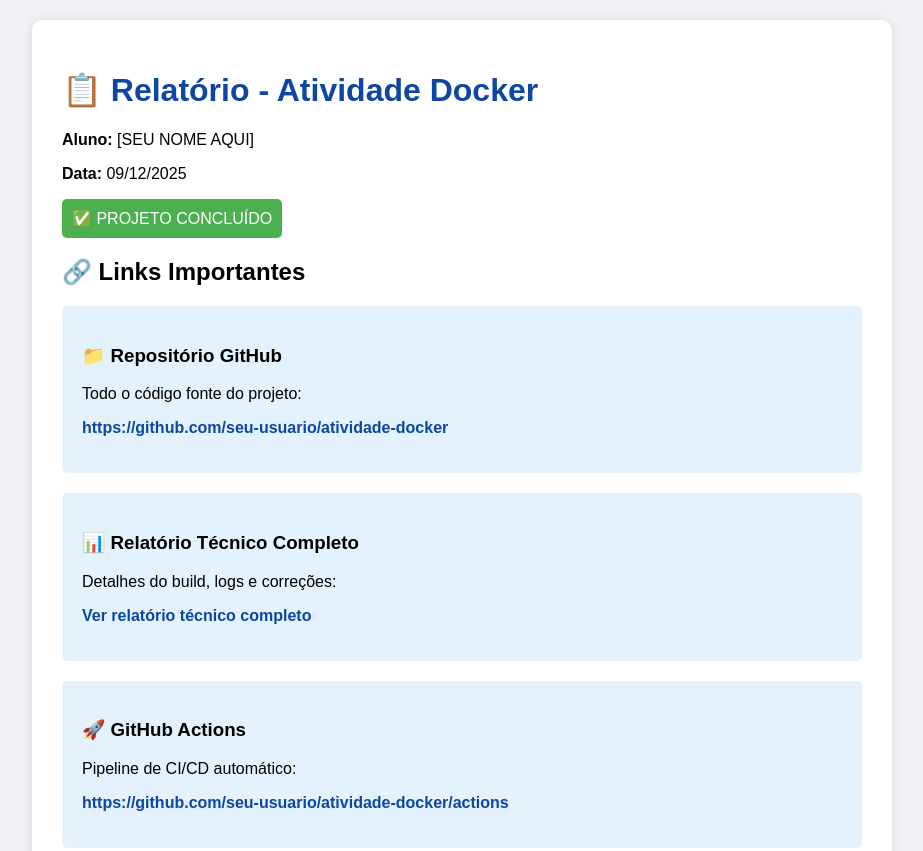
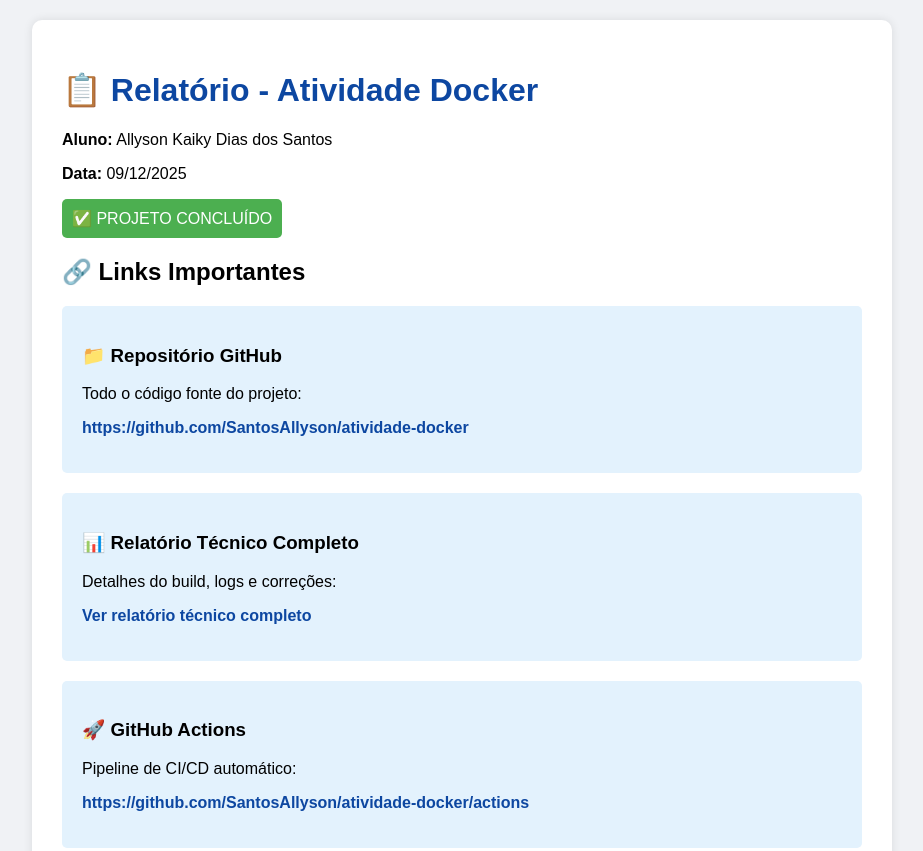
Before and after one commit to SantosAllyson/atividade-docker, a plain HTML site: page docs/index.html in a window 1280 px wide. Shown: the top 851 px of the page, without its empty margins (178-1101 px from the left). Drawn offline with Linux system fonts and the light colour scheme.

Commit message:
Links Atualizados

```diff
--- a/docs/index.html
+++ b/docs/index.html
@@ -45,7 +45,7 @@
 <body>
     <div class="container">
         <h1>📋 Relatório - Atividade Docker</h1>
-        <p><strong>Aluno:</strong> [SEU NOME AQUI]</p>
+        <p><strong>Aluno:</strong> Allyson Kaiky Dias dos Santos</p>
         <p><strong>Data:</strong> <span id="data"></span></p>
 
         <div class="status">✅ PROJETO CONCLUÍDO</div>
@@ -55,7 +55,7 @@
         <div class="link-box">
             <h3>📁 Repositório GitHub</h3>
             <p>Todo o código fonte do projeto:</p>
-            <p><a href="#" id="repo-link">https://github.com/seu-usuario/atividade-docker</a></p>
+            <p><a href="#" id="repo-link">https://github.com/SantosAllyson/atividade-docker</a></p>
         </div>
 
         <div class="link-box">
@@ -67,7 +67,7 @@
         <div class="link-box">
             <h3>🚀 GitHub Actions</h3>
             <p>Pipeline de CI/CD automático:</p>
-            <p><a href="#" id="actions-link">https://github.com/seu-usuario/atividade-docker/actions</a></p>
+            <p><a href="#" id="actions-link">https://github.com/SantosAllyson/atividade-docker/actions</a></p>
         </div>
 
         <h2>📝 Checklist de Entrega</h2>
@@ -84,12 +84,10 @@
         // Data atual
         document.getElementById('data').textContent = new Date().toLocaleDateString('pt-BR');
 
-        // Links (você vai atualizar depois)
-        const usuario = 'seu-usuario'; // MUDE ISSO PARA SEU USUÁRIO DO GITHUB
-        document.getElementById('repo-link').href = `https://github.com/${usuario}/atividade-docker`;
-        document.getElementById('repo-link').textContent = `https://github.com/${usuario}/atividade-docker`;
-        document.getElementById('actions-link').href = `https://github.com/${usuario}/atividade-docker/actions`;
-        document.getElementById('actions-link').textContent = `https://github.com/${usuario}/atividade-docker/actions`;
+        document.getElementById('repo-link').href = `https://github.com/SantosAllyson/atividade-docker`;
+        document.getElementById('repo-link').textContent = `https://github.com/SantosAllyson/atividade-docker`;
+        document.getElementById('actions-link').href = `https://github.com/SantosAllyson/atividade-docker/actions`;
+        document.getElementById('actions-link').textContent = `https://github.com/SantosAllyson/atividade-docker/actions`;
     </script>
 </body>
 </html>
```
Also changed, not shown: docs/relatorio-actions.html (+1 -1 lines).
